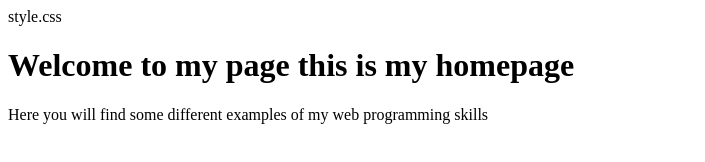
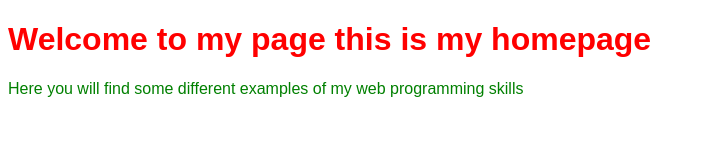
Before and after one commit to awcuh/webapp, a plain HTML site: page index.html in a window 1280 px wide. Shown: the whole page, without its empty margins (0-705 px from the left). Drawn offline with Linux system fonts and the light colour scheme.

Commit message:
Update index.html

```diff
--- a/index.html
+++ b/index.html
@@ -1,7 +1,7 @@
 <!DOCTYPE  html>
 <html>
 <header>
-  <link>style.css</link>
+  <link rel="stylesheet" href="style.css">
   <title>Caleb's Webpage</title>
 </header>
 <body>
```
